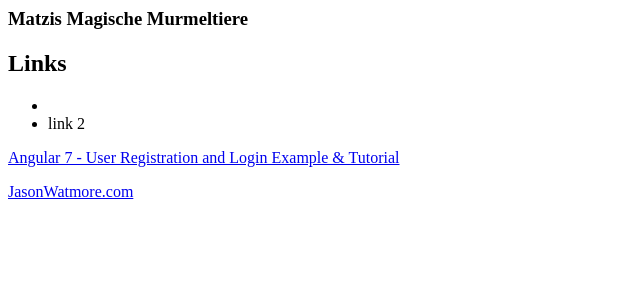
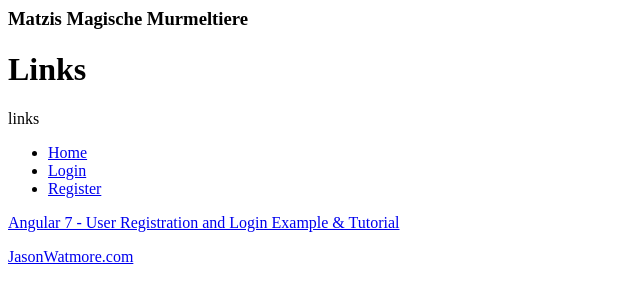
Before and after one commit to gilgenbergg/co-hackathon-2019, an Angular app in the folder co-frontend/: page /links in a window 1280 px wide. Shown: the top 300 px of the page, without its empty margins (0-640 px from the left). Built offline with nearby package versions, Linux system fonts and the light colour scheme; no server answers.

Commit message:
create links component, links service, and links endpoint

```diff
--- a/co-frontend/src/app/components/links/links.component.html
+++ b/co-frontend/src/app/components/links/links.component.html
@@ -1,7 +1,9 @@
 <div>
-  <h2>Links</h2>
+  <h1>Links</h1>
+  <p>links {{ my_links }}</p>
   <ul>
-    <li><a href=""></a></li>
-    <li>link 2</li>
+    <li><a [routerLink]="['/']">Home</a></li>
+    <li><a [routerLink]="['/login']">Login</a></li>
+    <li><a [routerLink]="['/register']">Register</a></li>
   </ul>
 </div>
--- a/co-frontend/src/app/components/links/links.component.ts
+++ b/co-frontend/src/app/components/links/links.component.ts
@@ -1,4 +1,5 @@
 import { Component, OnInit } from '@angular/core';
+import { LinksService } from '../../links.service';
 
 @Component({
   selector: 'app-links',
@@ -7,9 +8,15 @@ import { Component, OnInit } from '@angular/core';
 })
 export class LinksComponent implements OnInit {
 
-  constructor() { }
+  constructor(private linksService: LinksService) { }
+
+  my_links = []
 
   ngOnInit() {
+    this.linksService.sendGetRequest().subscribe((data: any[])=>{
+      console.log(data);
+      this.my_links = data;
+    })
   }
 
 }
--- /dev/null
+++ b/co-frontend/src/app/links.service.ts
@@ -0,0 +1,16 @@
+import { Injectable } from '@angular/core';
+import { HttpClient } from '@angular/common/http';
+
+@Injectable({
+  providedIn: 'root'
+})
+export class LinksService {
+
+  private REST_API_SERVER = "http://localhost:8080/co-backend/links";
+
+  constructor(private httpClient: HttpClient) { }
+
+  public sendGetRequest(){
+    return this.httpClient.get(this.REST_API_SERVER);
+  }
+}
```
Also changed, not shown: 2 other files (tests, documents, lock files or other folders).
